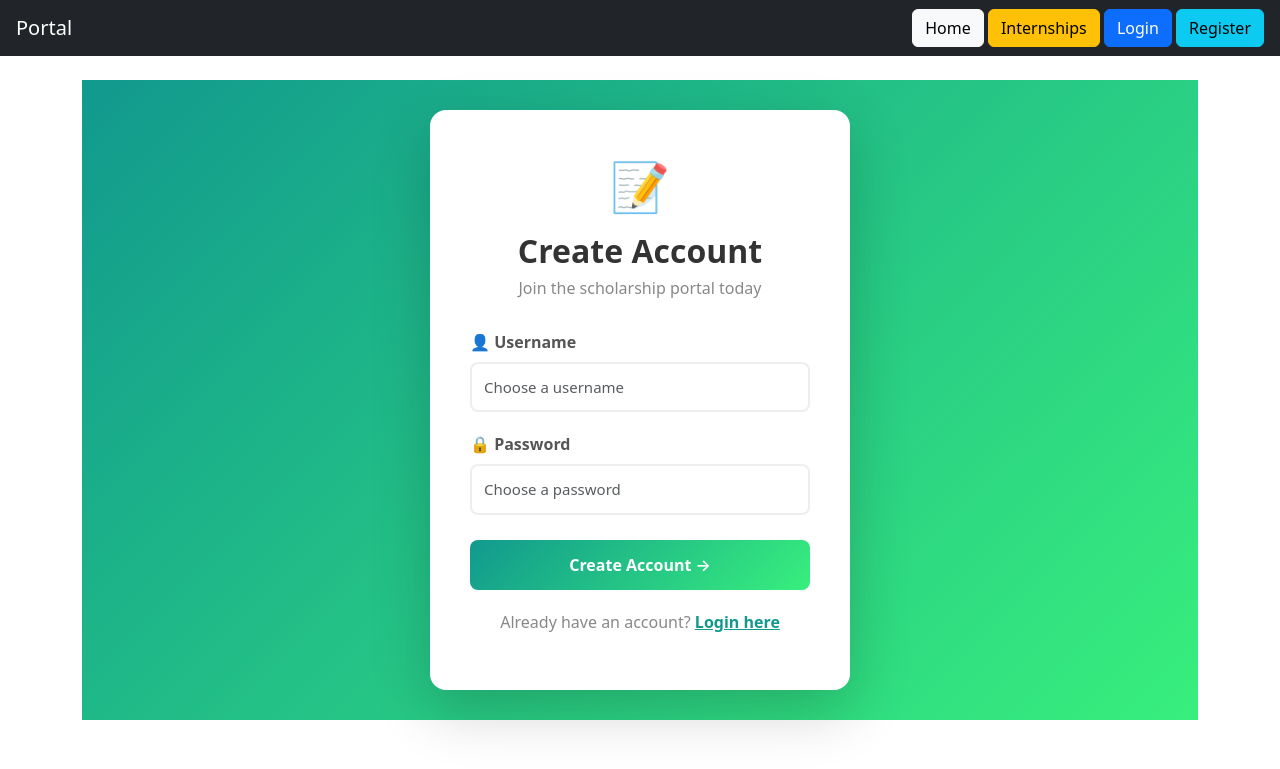
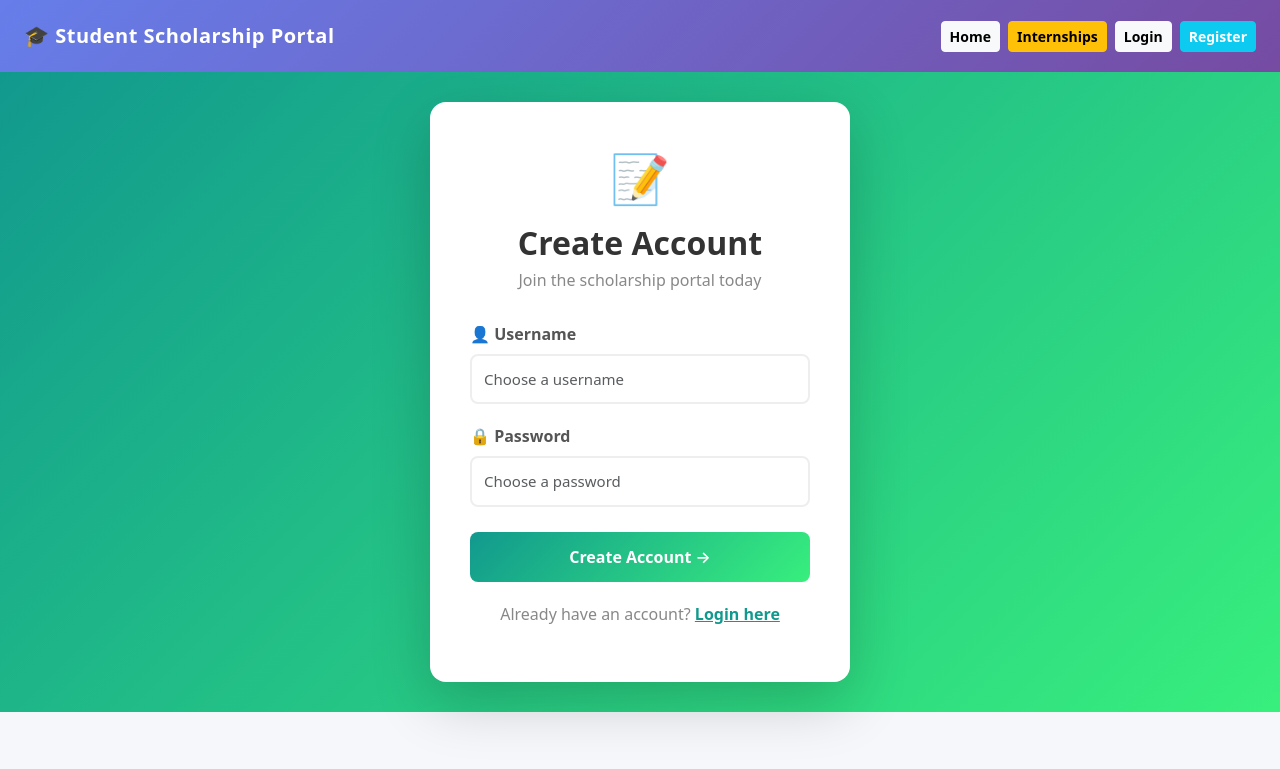
Before and after one commit to likhithar01/student_scholarship_portal, a Django app: page /register/ in a window 1280 px wide. Shown: the top 769 px of the page. Run offline with Django 5.2, Linux system fonts and the light colour scheme.

Commit message:
professional UI update

```diff
--- a/scholarships/templates/base.html
+++ b/scholarships/templates/base.html
@@ -3,29 +3,29 @@
 <head>
     <title>Student Scholarship Portal</title>
     <link href="https://cdn.jsdelivr.net/npm/bootstrap@5.3.0/dist/css/bootstrap.min.css" rel="stylesheet">
+    <style>
+        body { background:#f5f7fa; }
+        .navbar-brand { font-weight:800; font-size:20px; letter-spacing:0.5px; }
+    </style>
 </head>
 <body>
 
-<nav class="navbar navbar-dark bg-dark px-3">
-    <a class="navbar-brand" href="/">Portal</a>
-
-    <div>
-        <a href="/" class="btn btn-light">Home</a>
-        <a href="/internships/" class="btn btn-warning">Internships</a>
-
+<nav class="navbar navbar-dark px-4 py-3" style="background:linear-gradient(135deg,#667eea,#764ba2);">
+    <a class="navbar-brand" href="/">🎓 Student Scholarship Portal</a>
+    <div style="display:flex; gap:8px; flex-wrap:wrap;">
+        <a href="/" class="btn btn-light btn-sm" style="font-weight:600;">Home</a>
+        <a href="/internships/" class="btn btn-warning btn-sm" style="font-weight:600;">Internships</a>
         {% if user.is_authenticated %}
-            <a href="/dashboard/" class="btn btn-success">Dashboard</a>
-            <a href="/logout/" class="btn btn-danger">Logout</a>
+            <a href="/dashboard/" class="btn btn-success btn-sm" style="font-weight:600;">Dashboard</a>
+            <a href="/logout/" class="btn btn-danger btn-sm" style="font-weight:600;">Logout</a>
         {% else %}
-            <a href="/login/" class="btn btn-primary">Login</a>
-            <a href="/register/" class="btn btn-info">Register</a>
+            <a href="/login/" class="btn btn-light btn-sm" style="font-weight:600;">Login</a>
+            <a href="/register/" class="btn btn-info btn-sm" style="font-weight:600; color:white;">Register</a>
         {% endif %}
     </div>
 </nav>
 
-<div class="container mt-4">
-    {% block content %}{% endblock %}
-</div>
+{% block content %}{% endblock %}
 
 </body>
 </html>
```
Also changed, not shown: scholarships/templates/scholarships.html (+79 -27 lines).
